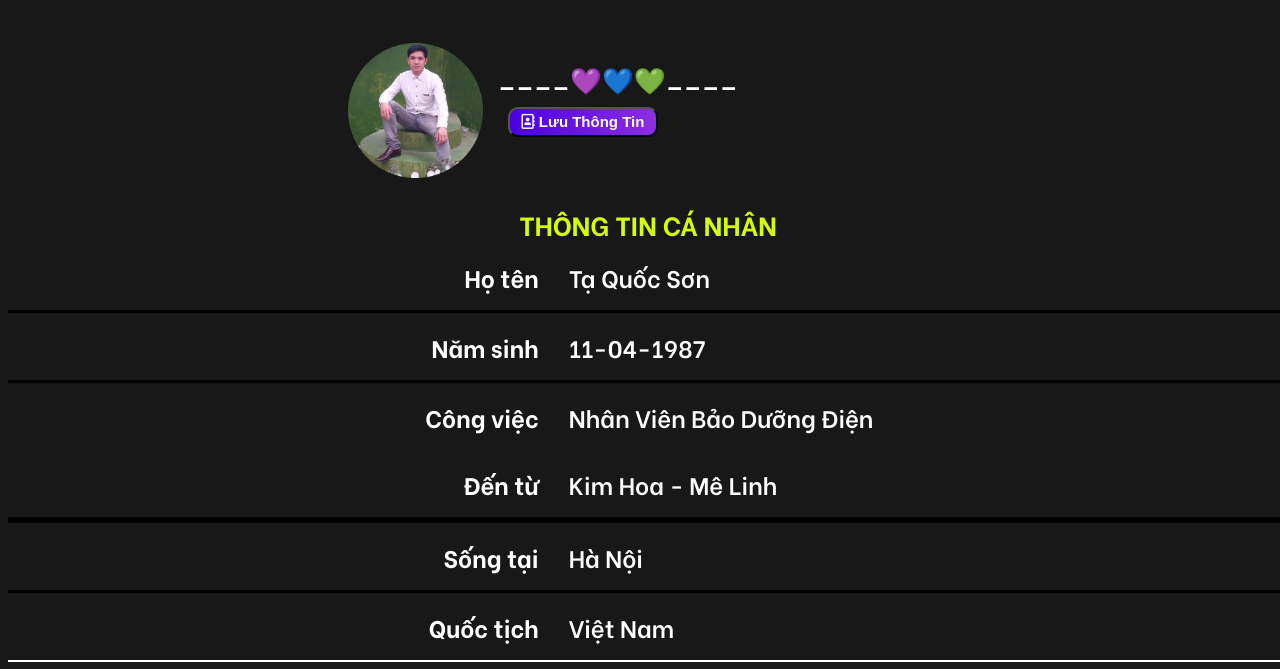
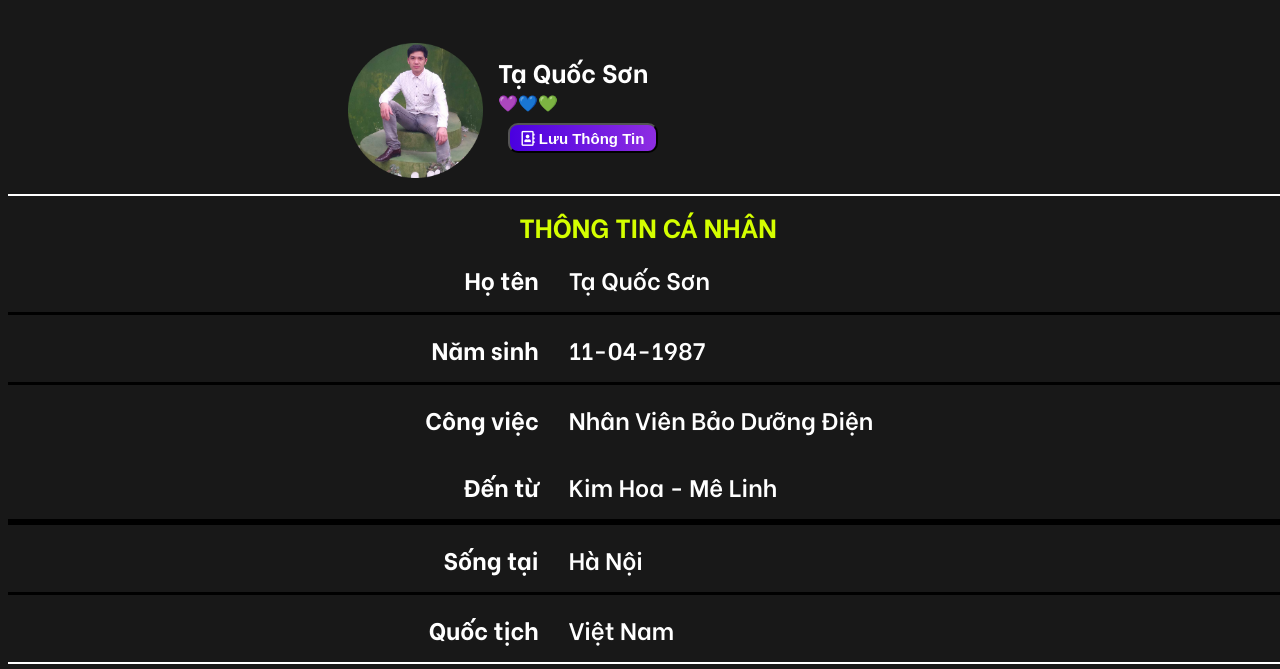
Before and after one commit to ecardvisit/taquocson, a plain HTML site: page index.html in a window 1280 px wide. Shown: the part 114-783 px from the top of the page. Drawn offline with Linux system fonts and the light colour scheme.

Commit message:
Update index.html

```diff
--- a/index.html
+++ b/index.html
@@ -21,8 +21,8 @@
 			<img src="image/avatar.png">
 		</div>
 		<div id="topr">
-			<div id="td"Tạ Quốc Sơn</div>
-			<div>____💜💙💚____</div>
+			<div id="td">Tạ Quốc Sơn</div>
+			<div>💜💙💚</div>
 			<div>
 				<form method="get" action="vcf/vcard.vcf">
    					<button><b><i class="far fa-address-book"></i> Lưu Thông Tin</b></button>
```
